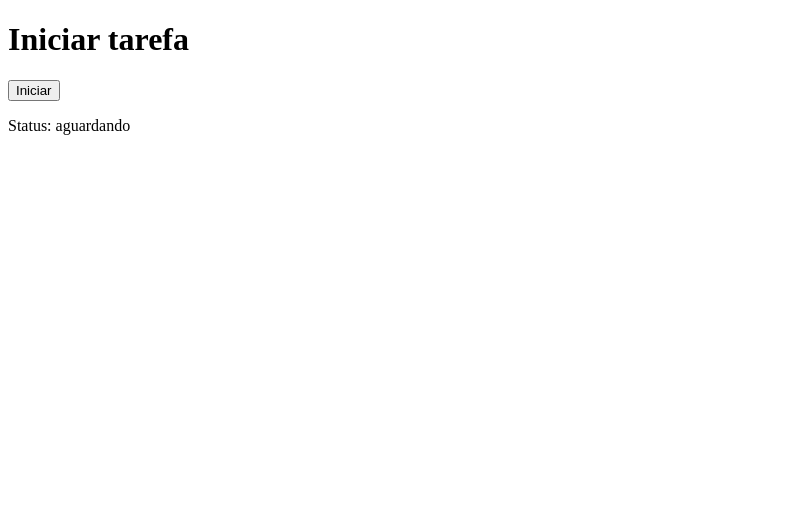
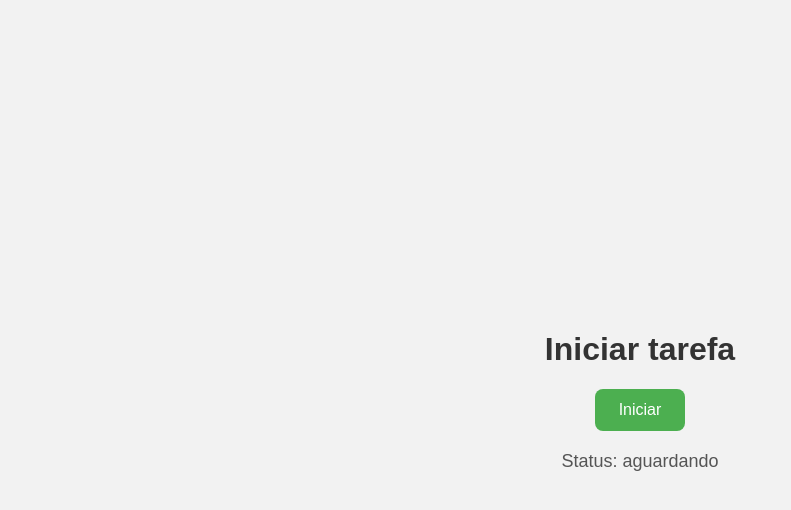
Before and after one commit to Geisbelly/projeto-rabbitmq-tarefas, a website: page frontend/index.html in a window 1280 px wide. Shown: the whole page, without its empty margins (0-791 px from the left). Drawn offline with nearby package versions, Linux system fonts and the light colour scheme; no server answers.

Commit message:
Update index.html
estilização

```diff
--- a/frontend/index.html
+++ b/frontend/index.html
@@ -1,7 +1,45 @@
 <!DOCTYPE html>
-<html>
+<html lang="pt-BR">
   <head>
+    <meta charset="UTF-8" />
     <title>Tarefa</title>
+    <style>
+      body {
+        font-family: Arial, sans-serif;
+        background-color: #f2f2f2;
+        display: flex;
+        flex-direction: column;
+        align-items: center;
+        justify-content: center;
+        height: 100vh;
+        margin: 0;
+      }
+
+      h1 {
+        color: #333;
+      }
+
+      button {
+        padding: 12px 24px;
+        font-size: 16px;
+        background-color: #4CAF50;
+        color: white;
+        border: none;
+        border-radius: 8px;
+        cursor: pointer;
+        transition: background-color 0.3s ease;
+      }
+
+      button:hover {
+        background-color: #45a049;
+      }
+
+      #status {
+        margin-top: 20px;
+        font-size: 18px;
+        color: #555;
+      }
+    </style>
   </head>
   <body>
     <h1>Iniciar tarefa</h1>
@@ -14,6 +52,7 @@
 
       function startTask() {
         fetch("http://localhost:3000/start-task", { method: "POST" });
+        document.getElementById("status").innerText = "⏳ Tarefa em andamento...";
       }
 
       socket.on("task_done", (msg) => {
```
